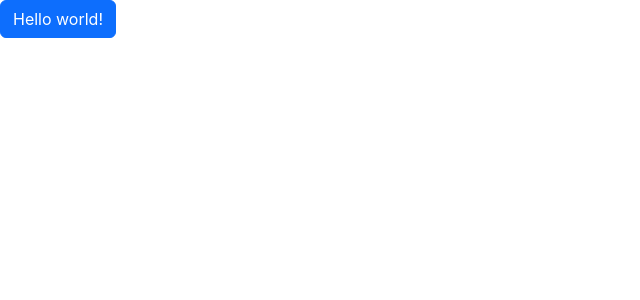
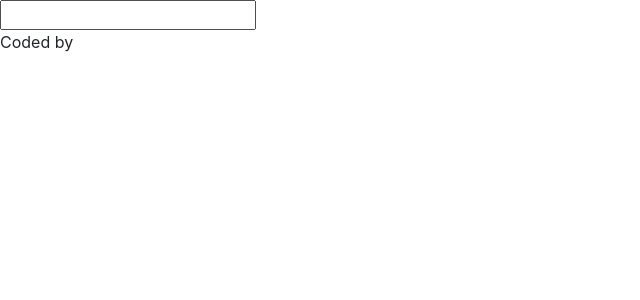
Before and after one commit to ZhenkaUA/dictionary_react_app, a React (Create React App) app: page / in a window 1280 px wide. Shown: the top 300 px of the page, without its empty margins (0-640 px from the left). Built offline with nearby package versions, Linux system fonts and the light colour scheme.

Commit message:
Added search form

```diff
--- a/src/App.js
+++ b/src/App.js
@@ -1,13 +1,19 @@
 import './App.css';
+import Dictionary from './Dictionary'
 
 function App() {
   return (
     <div className="App">
+      <div classsName="container">
       <header className="App-header">
       </header>
-      <a href="#" className="btn btn-primary">
-        Hello world!
-      </a>
+ <main>
+<Dictionary/>
+ </main>
+      <footer>
+        Coded by
+      </footer>
+      </div>
     </div>
   );
 }
--- /dev/null
+++ b/src/Dictionary.js
@@ -0,0 +1,21 @@
+import React, {useState} from "react";
+import "./Dictionary.css";
+
+export default function Dictionary(){
+    let [keyword, SetKeyword]=useState("");
+function search(event){
+    event.preventDefault();
+alert (`Searcing for ${keyword}`);
+}
+
+function handleKeywordChange(event){
+    SetKeyword(event.target.value);
+}
+
+    return (<div className="Dictionary">
+<form onSubmit={search}>
+    <input type="search" onChange={handleKeywordChange}/>
+</form>
+    </div>
+    );
+}
```
Also changed, not shown: src/Dictionary.css (added).
